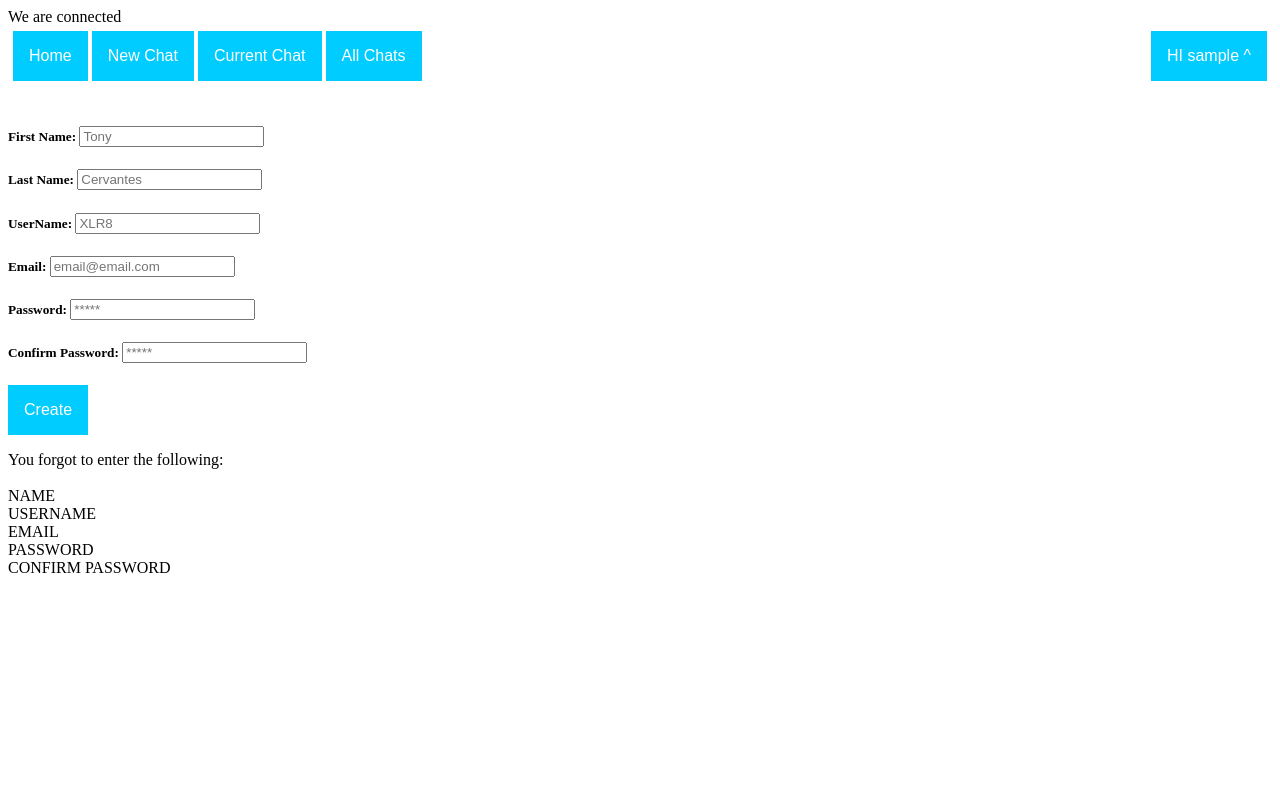
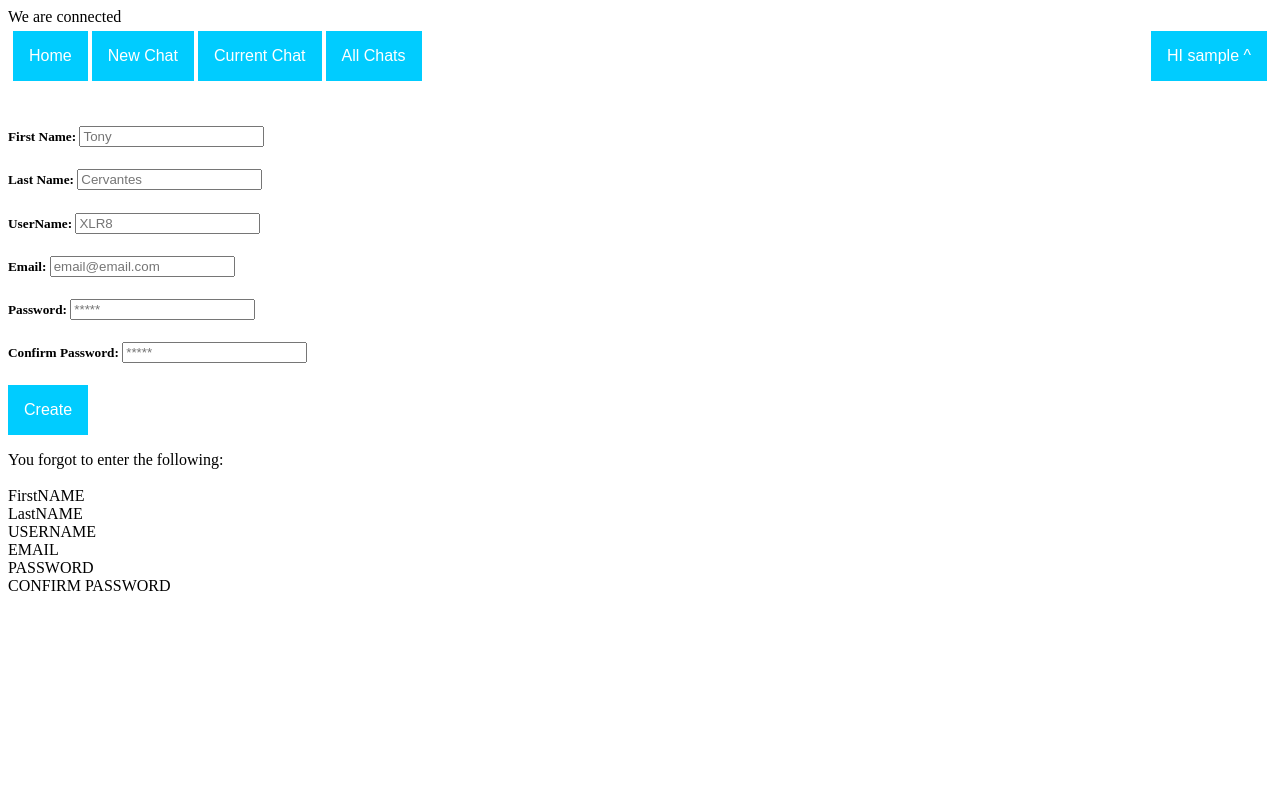
Before and after one commit to elmertheriot/ParkInLot, a PHP site: page /register.php in a window 1280 px wide. Run offline with PHP 8.4, Linux system fonts and the light colour scheme; the visitor is signed in with stand-in values (Sample User, id 1).

Commit message:
Editing Registration Form, not car info yet

```diff
--- a/register.php
+++ b/register.php
@@ -81,7 +81,11 @@ else{
     $error = 'You forgot to enter the following:<br><br>';
     if (empty($_POST['name'])){
 
-        $error .= 'NAME<br>';
+        $error .= 'FirstNAME<br>';
+    }
+    if (empty($_POST['lname'])){
+
+        $error .= 'LastNAME<br>';
     }
     if (empty($_POST['username'])){
 
```
